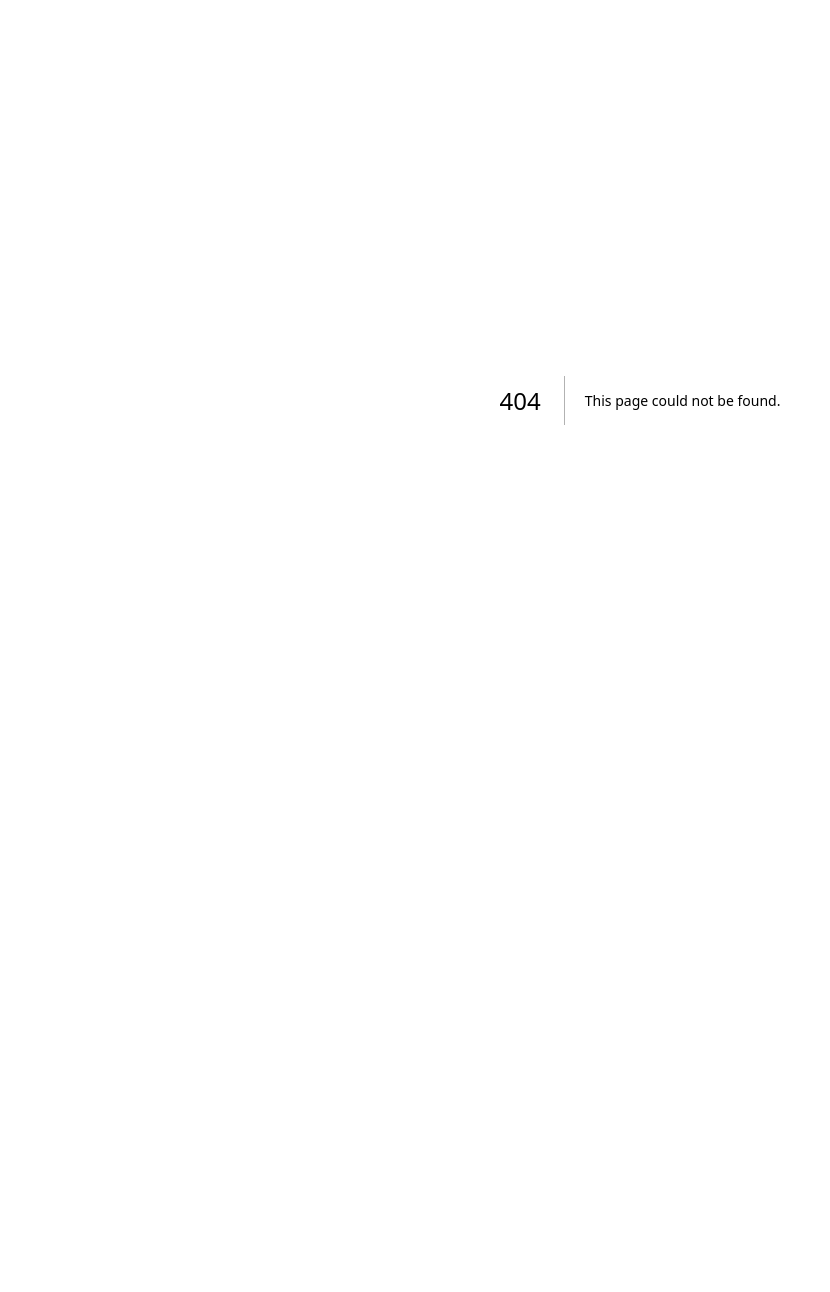
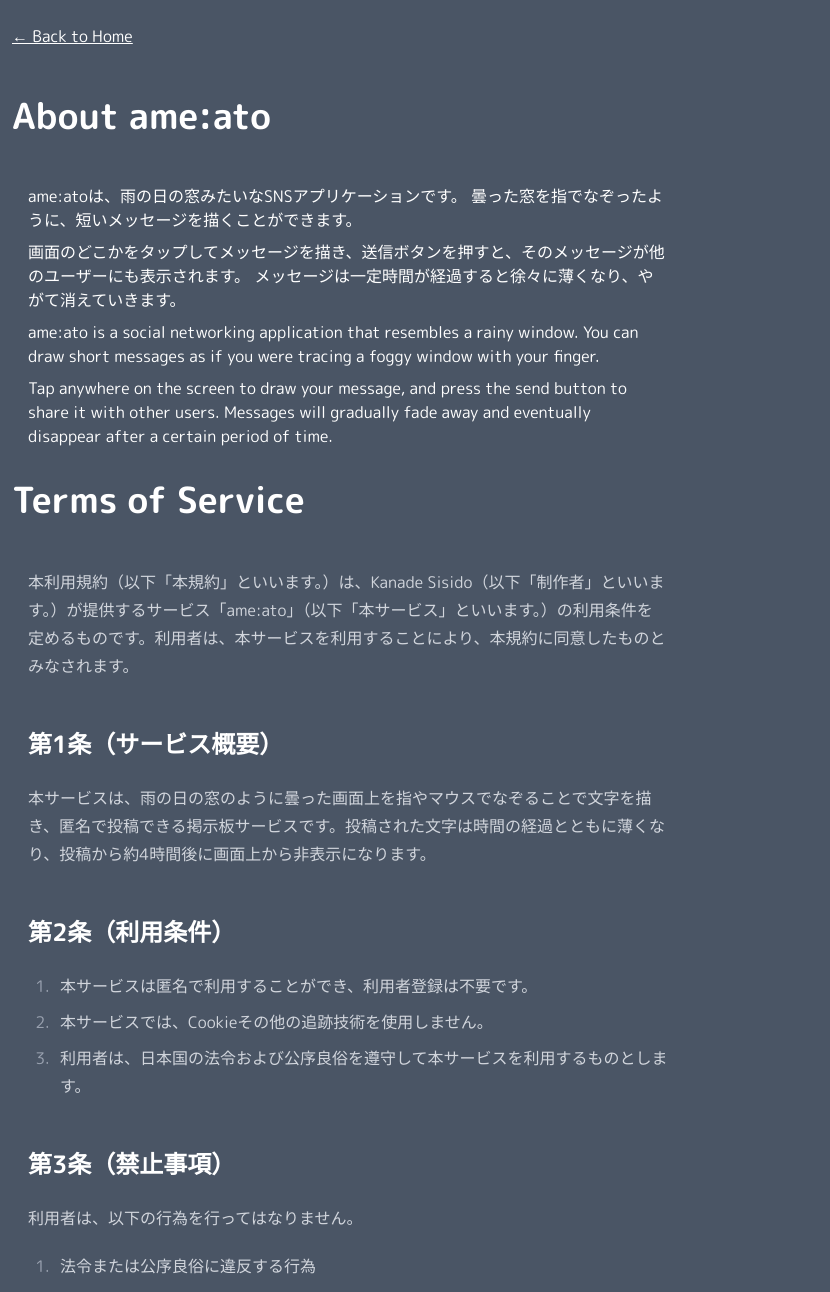
Before and after one commit to KanadeSisido/ameato, a Next.js app: page /about in a window 1280 px wide. Before the commit this address had no page. Shown: the top 1292 px of the page, without its empty margins (0-830 px from the left). Before the commit the page ends 800 px from the top, so only its background shows below. Built offline with nearby package versions, Linux system fonts and the light colour scheme.

Commit message:
ofl + readme

```diff
--- /dev/null
+++ b/app/about/page.tsx
@@ -0,0 +1,193 @@
+import React from "react";
+import { MPLUSRounded1c } from "../fonts/font";
+import Link from "next/link";
+
+const page = () => {
+	return (
+		<div
+			className={
+				"flex flex-col gap-8 items-start w-full bg-gray-600 px-3 py-6 " +
+				MPLUSRounded1c.className
+			}
+		>
+			<Link href='/'>
+				<p className='text-white underline mb-4 cursor-pointer'>
+					← Back to Home
+				</p>
+			</Link>
+			<h1 className='text-4xl font-bold text-white'>About ame:ato</h1>
+			<div className='mt-4 max-w-2xl text-white px-4'>
+				<p className='mb-2'>
+					ame:atoは、雨の日の窓みたいなSNSアプリケーションです。
+					曇った窓を指でなぞったように、短いメッセージを描くことができます。
+				</p>
+				<p className='mb-2'>
+					画面のどこかをタップしてメッセージを描き、送信ボタンを押すと、そのメッセージが他のユーザーにも表示されます。
+					メッセージは一定時間が経過すると徐々に薄くなり、やがて消えていきます。
+				</p>
+				<p className='mb-2'>
+					ame:ato is a social networking application that resembles a rainy
+					window. You can draw short messages as if you were tracing a foggy
+					window with your finger.
+				</p>
+				<p>
+					Tap anywhere on the screen to draw your message, and press the send
+					button to share it with other users. Messages will gradually fade away
+					and eventually disappear after a certain period of time.
+				</p>
+			</div>
+
+			<h1 className='text-4xl font-bold text-white'>Terms of Service</h1>
+			<div className='mt-4 max-w-2xl text-white px-4'>
+				<div className='prose prose-invert max-w-none'>
+					<p>
+						本利用規約（以下「本規約」といいます。）は、Kanade
+						Sisido（以下「制作者」といいます。）が提供するサービス「ame:ato」（以下「本サービス」といいます。）の利用条件を定めるものです。利用者は、本サービスを利用することにより、本規約に同意したものとみなされます。
+					</p>
+					<h2 id='-1-'>第1条（サービス概要）</h2>
+					<p>
+						本サービスは、雨の日の窓のように曇った画面上を指やマウスでなぞることで文字を描き、匿名で投稿できる掲示板サービスです。投稿された文字は時間の経過とともに薄くなり、投稿から約4時間後に画面上から非表示になります。
+					</p>
+					<h2 id='-2-'>第2条（利用条件）</h2>
+					<ol>
+						<li>
+							本サービスは匿名で利用することができ、利用者登録は不要です。
+						</li>
+						<li>本サービスでは、Cookieその他の追跡技術を使用しません。</li>
+						<li>
+							利用者は、日本国の法令および公序良俗を遵守して本サービスを利用するものとします。
+						</li>
+					</ol>
+					<h2 id='-3-'>第3条（禁止事項）</h2>
+					<p>利用者は、以下の行為を行ってはなりません。</p>
+					<ol>
+						<li>法令または公序良俗に違反する行為</li>
+						<li>他者を誹謗中傷し、または権利・利益を侵害する行為</li>
+						<li>本サービスの運営を妨害する行為</li>
+						<li>不正アクセス、またはこれを試みる行為</li>
+						<li>その他、制作者が不適切と判断する行為</li>
+					</ol>
+					<h2 id='-4-'>第4条（投稿内容の取り扱い）</h2>
+					<ol>
+						<li>
+							利用者が投稿した文字データ（以下「投稿データ」といいます。）は、投稿後4時間を目安に画面上から非表示となります。
+						</li>
+						<li>
+							投稿データは、サービス運営および不正防止等の目的のため、データベース上に保存されます。
+						</li>
+						<li>
+							投稿データの削除を希望する場合は、第8条に定める連絡先までお問い合わせください。
+						</li>
+					</ol>
+					<h2 id='-5-'>第5条（知的財産権）</h2>
+					<p>
+						本サービスおよび本サービスに関連するプログラム、デザイン、表現に関する知的財産権は、制作者または正当な権利者に帰属します。
+					</p>
+					<h2 id='-6-'>第6条（免責事項）</h2>
+					<ol>
+						<li>
+							制作者は、本サービスの内容の正確性、完全性、有用性について保証しません。
+						</li>
+						<li>
+							本サービスの利用により利用者に生じた損害について、制作者は一切の責任を負いません。ただし、制作者の故意または重過失による場合を除きます。
+						</li>
+						<li>
+							本サービスは、予告なく内容の変更、中断または終了することがあります。
+						</li>
+					</ol>
+					<h2 id='-7-'>第7条（規約の変更）</h2>
+					<p>
+						制作者は、必要と判断した場合には、本規約を変更することができます。変更後の規約は、本サービス上に掲載された時点で効力を生じます。
+					</p>
+					<h2 id='-8-'>第8条（連絡先）</h2>
+					<p>
+						本サービスに関するお問い合わせ、投稿データの削除依頼は、以下の連絡先までご連絡ください。
+					</p>
+					<p>
+						メールアドレス：
+						<a href='mailto:kanade@sisido.dev'>kanade@sisido.dev</a>
+					</p>
+					<hr />
+					<h1 id='-privacy-policy-'>プライバシーポリシー（Privacy Policy）</h1>
+					<p>
+						制作者は、本サービスにおける利用者の情報の取り扱いについて、以下のとおりプライバシーポリシーを定めます。
+					</p>
+					<h2 id='-1-'>第1条（取得する情報）</h2>
+					<p>本サービスでは、以下の情報を取得します。</p>
+					<ol>
+						<li>投稿されたテキストデータ</li>
+						<li>投稿時の画面上の位置情報（座標情報）</li>
+						<li>投稿日時</li>
+					</ol>
+					<p>
+						※本サービスは匿名で利用でき、氏名、メールアドレス等の個人情報は取得しません。また、Cookieは使用しません。
+					</p>
+					<h2 id='-2-'>第2条（利用目的）</h2>
+					<p>取得した情報は、以下の目的で利用します。</p>
+					<ol>
+						<li>本サービスの提供・運営のため</li>
+						<li>不正行為の防止および対応のため</li>
+						<li>サービス品質の改善のため</li>
+					</ol>
+					<h2 id='-3-'>第3条（情報の保存と削除）</h2>
+					<ol>
+						<li>
+							投稿データは、画面上では投稿から約4時間後に非表示となります。
+						</li>
+						<li>データベース上には投稿データが保存されます。</li>
+						<li>
+							利用者から削除の要請があった場合、合理的な期間内に対応します。
+						</li>
+					</ol>
+					<h2 id='-4-'>第4条（第三者提供）</h2>
+					<p>
+						制作者は、法令に基づく場合を除き、取得した情報を第三者に提供しません。
+					</p>
+					<h2 id='-5-'>第5条（セキュリティ対策）</h2>
+					<p>
+						制作者は、取得した情報を適切に管理するため、以下のセキュリティ対策を講じています。
+					</p>
+					<ol>
+						<li>通信のHTTPS化</li>
+						<li>データベースへのパスワード設定によるアクセス制御</li>
+					</ol>
+					<h2 id='-6-'>第6条（ポリシーの変更）</h2>
+					<p>
+						本プライバシーポリシーは、必要に応じて変更されることがあります。変更後の内容は、本サービス上に掲載された時点で効力を生じます。
+					</p>
+					<h2 id='-7-'>第7条（お問い合わせ窓口）</h2>
+					<p>本ポリシーに関するお問い合わせは、以下までご連絡ください。</p>
+					<p>
+						メールアドレス：
+						<a href='mailto:kanade@sisido.dev'>kanade@sisido.dev</a>
+					</p>
+					<hr />
+					<p>制定：2026年1月</p>
+				</div>
+			</div>
+
+			<h1 className='text-4xl font-bold text-white'>Open Font License</h1>
+			<div className='mt-4 max-w-2xl text-white px-4'>
+				<p className='mb-2'>
+					The fonts used in ame:ato, including Josefin Sans and M PLUS Rounded
+					1c, are licensed under the SIL Open Font License (OFL). This license
+					allows you to use, modify, and distribute the fonts freely, provided
+					that you adhere to the terms of the OFL.
+				</p>
+				<p className='mb-2'>
+					You can find more information about the SIL Open Font License and the
+					specific terms governing the use of these fonts at{" "}
+					<a
+						href='https://openfontlicense.org/open-font-license-official-text/'
+						className='underline'
+					>
+						https://openfontlicense.org/open-font-license-official-text/
+					</a>
+					.
+				</p>
+			</div>
+		</div>
+	);
+};
+
+export default page;
```
